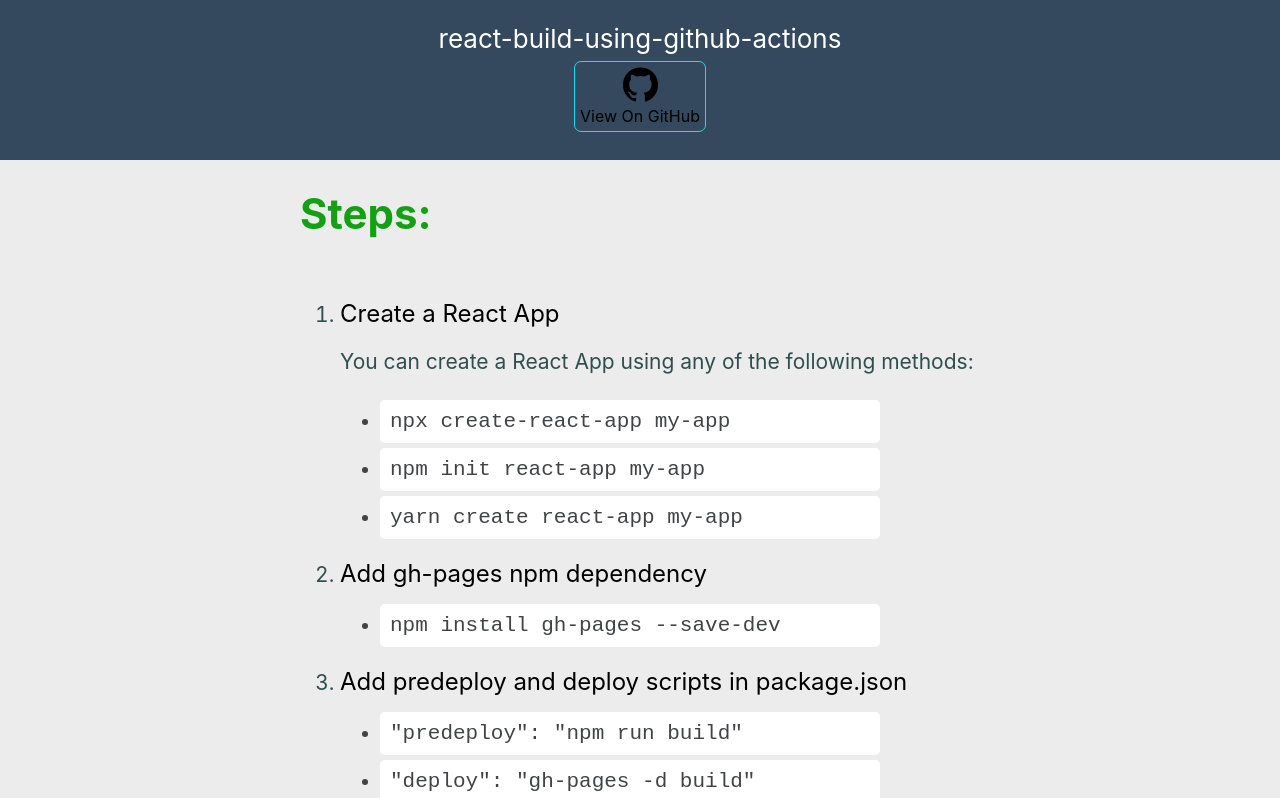
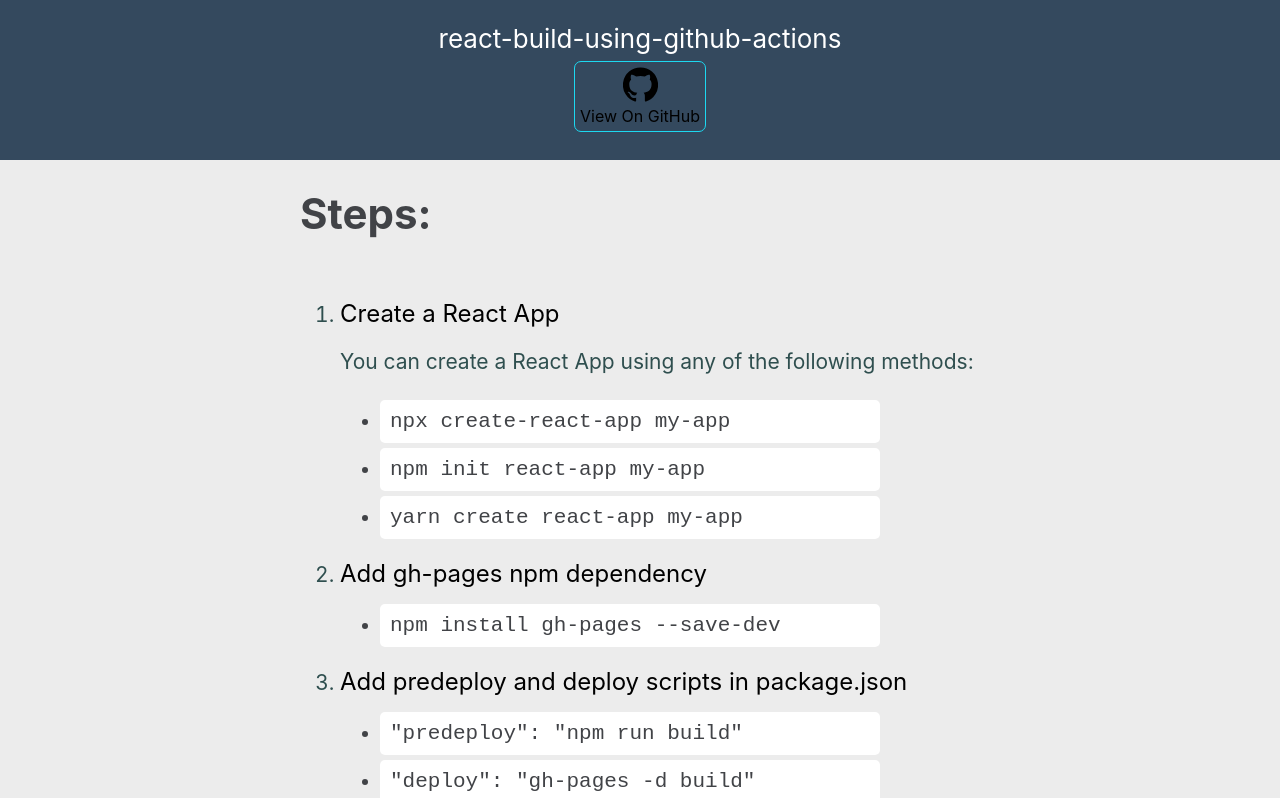
Before and after one commit to rounakraj8/react-build-using-github-actions, a React (Create React App) app in the folder react-app/: page / in a window 1280 px wide. Shown: the top 798 px of the page. Built offline with nearby package versions, Linux system fonts and the light colour scheme.

Commit message:
color changes

```diff
--- a/react-app/src/Steps.css
+++ b/react-app/src/Steps.css
@@ -9,7 +9,7 @@
 
 
 .Steps-h3{
-    color: rgb(19, 160, 19);
+    color: #414347;
     text-align: left;
     font-size: calc(10px + 4vmin);
 }
```
